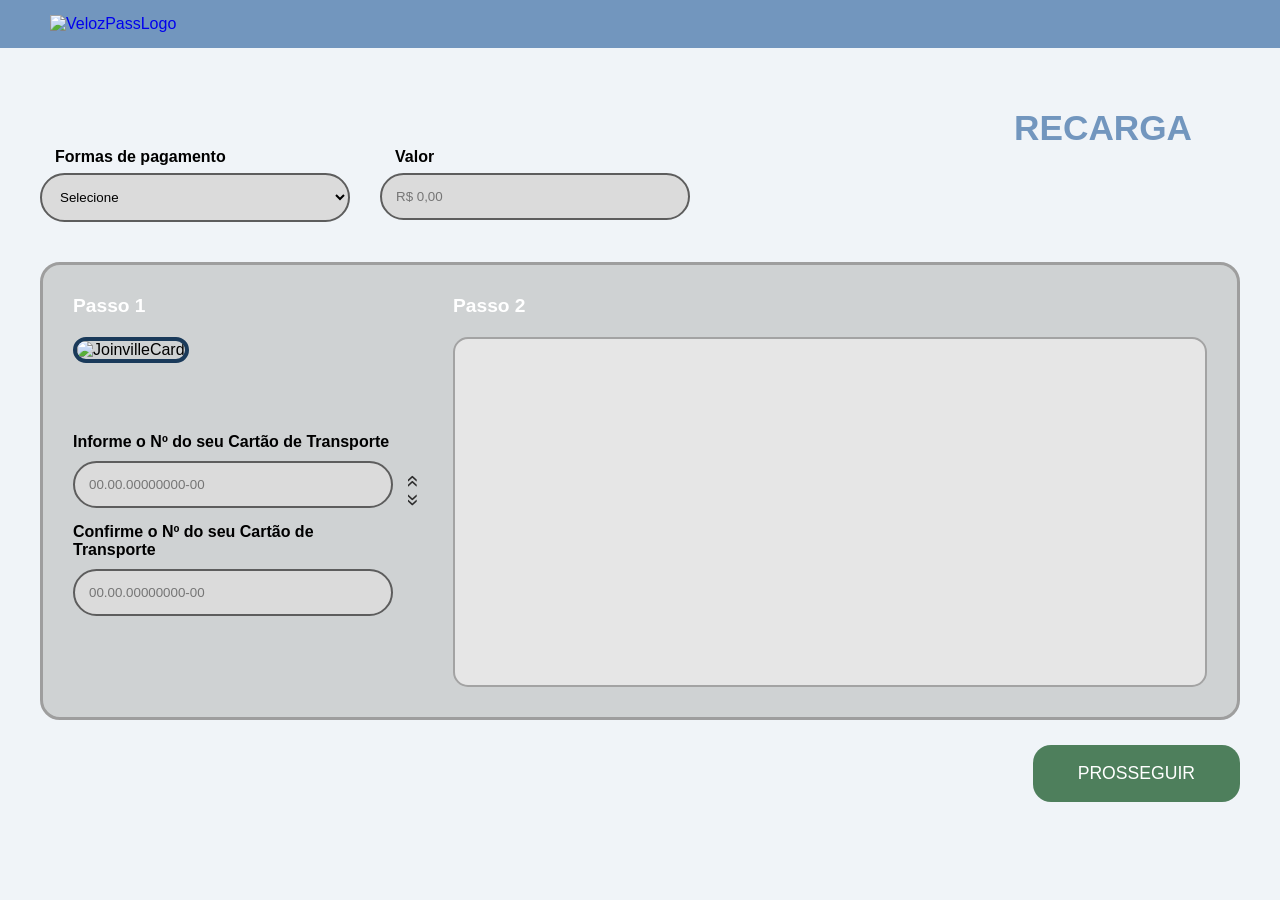
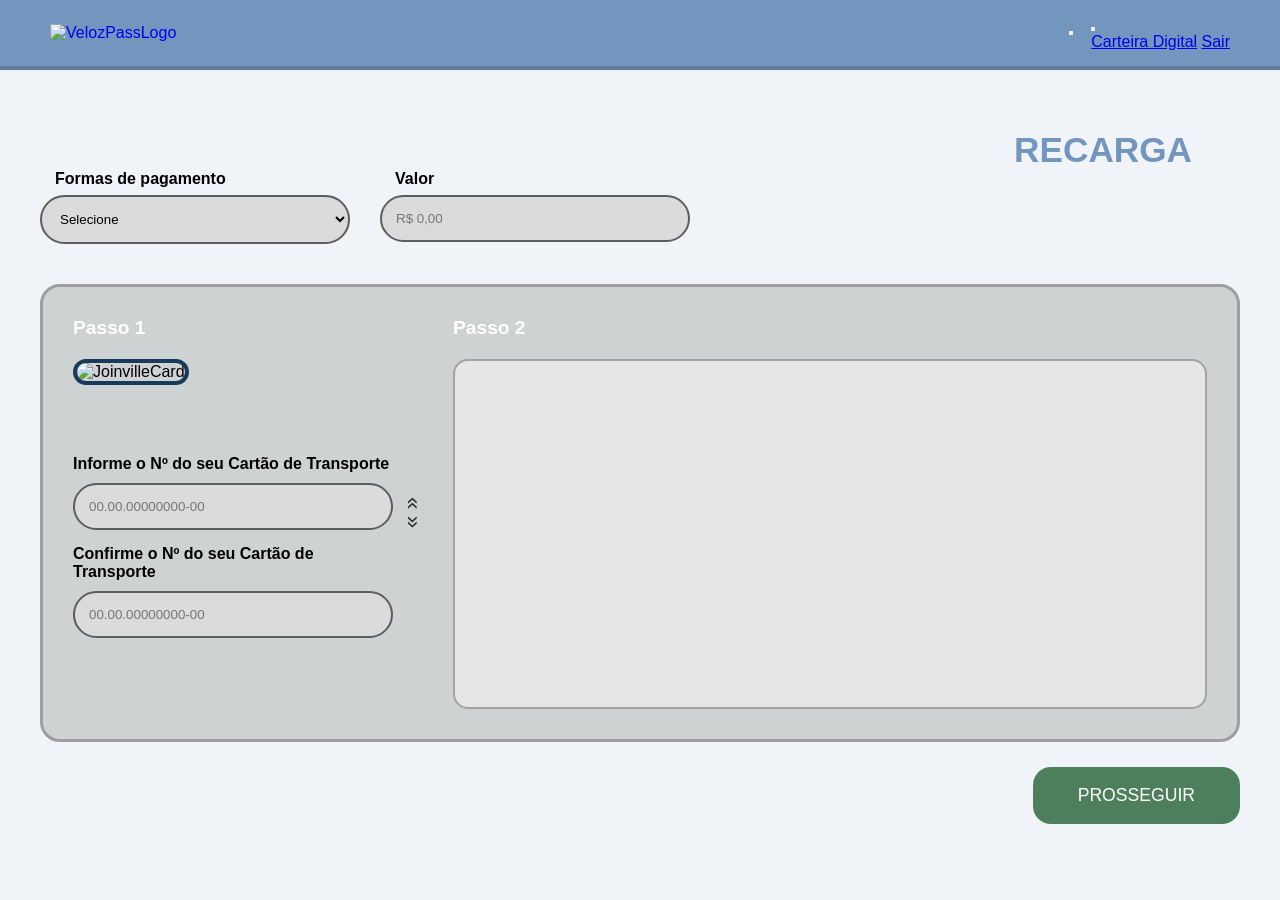

Remoção do Dropdown container e alteração no CSS cabeçalho.

--- a/SGDB/public/css/style5.css
+++ b/SGDB/public/css/style5.css
@@ -21,6 +21,7 @@ body {
 .cabeçalho {
     background-color: #7296be;
     padding: 15px 50px;
+    border-bottom: 4px solid #607ba0;
     display: flex;
     justify-content: space-between;
     align-items: center;
@@ -47,43 +48,7 @@ body {
     gap: 18px;
 }
 
-.dropdown-container {
-    position: relative;
-}
-
-.dropdown-content {
-    display: none;
-    position: absolute;
-    right: 0;
-    top: 100%;
-    background-color: #ffffff;
-    min-width: 180px;
-    box-shadow: 0px 8px 16px rgba(0, 0, 0, 0.2);
-    border-radius: 8px;
-    z-index: 1000;
-    padding: 10px 0;
-}
-
-.dropdown-content.active {
-    display: flex;
-    flex-direction: column;
-}
-
-.dropdown-content a {
-    color: #333;
-    padding: 10px 20px;
-    text-decoration: none;
-    font-size: 0.9rem;
-    display: flex;
-    align-items: center;
-    gap: 10px;
-}
-
-.dropdown-content a:hover {
-    background-color: #f1f1f1;
-}
-
-.first-button {
+.icon-button {
     background: none;
     border: none;
     color: white;
@@ -91,12 +56,10 @@ body {
     cursor: pointer;
 }
 
-.second-button {
-    background: none;
-    border: none;
-    color: white;
-    font-size: 2rem;
+.icon-button:hover {
+    color: rgb(235, 235, 235);
     cursor: pointer;
+    transition: all 0.3s ease;
 }
 
 /* Modo Escuro */
@@ -112,6 +75,13 @@ body {
 .dark-mode .cabeçalho {
     background-color: #1f2a36;
     color: #ffffff;
+    border-bottom: 4px solid #2f3e53;
+}
+
+.dark-mode .icon-button:hover{
+    color: rgb(167, 199, 255);
+    transition: all 0.4s ease;
+    cursor: pointer;
 }
 
 .dark-mode .containerLeft {
